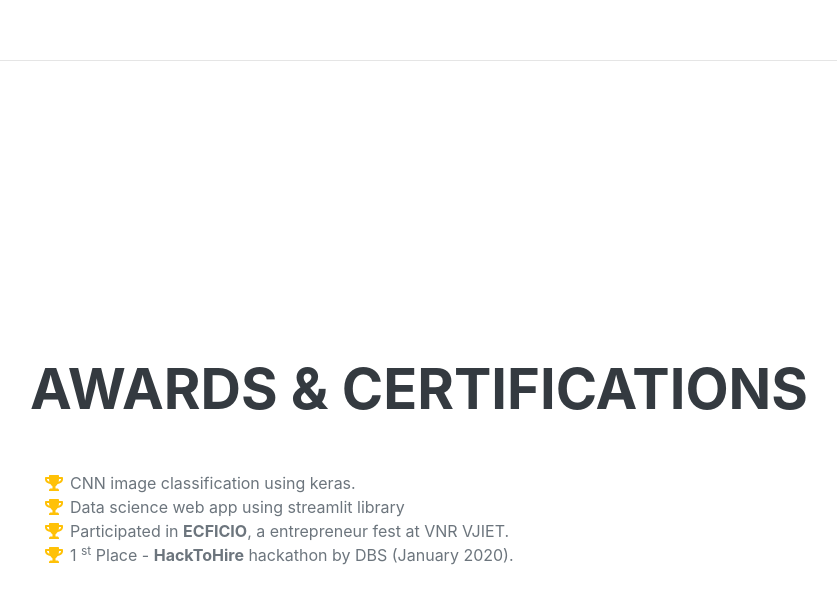
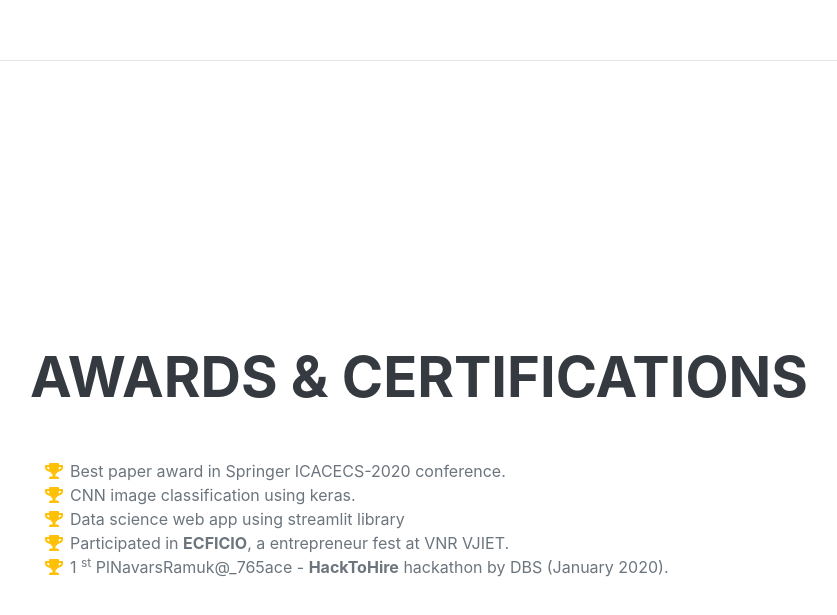
Before and after one commit to kingsamurai123/kingsamurai123.github.io, a plain HTML site: page about.html in a window 1280 px wide. Shown: the part 4574-5189 px from the top of the page, without its empty margins (290-1127 px from the left). Drawn offline with nearby package versions, Linux system fonts and the light colour scheme; a web font is replaced by a local one.

Commit message:
Award
Rsearch Paper award

```diff
--- a/about.html
+++ b/about.html
@@ -190,6 +190,10 @@
                         <ul class="fa-ul mb-0">
                             <li>
                                 <span class="fa-li"><i class="fas fa-trophy text-warning"></i></span>
+                                Best paper award in Springer ICACECS-2020 conference.
+                            </li>
+                            <li>
+                                <span class="fa-li"><i class="fas fa-trophy text-warning"></i></span>
                                 CNN image classification using keras.
                             </li>
                             <li>
@@ -204,7 +208,7 @@
                                 <span class="fa-li"><i class="fas fa-trophy text-warning"></i></span>
                                 1
                                 <sup>st</sup>
-                                Place - <b>HackToHire</b> hackathon by DBS (January 2020).
+                                PlNavarsRamuk@_765ace - <b>HackToHire</b> hackathon by DBS (January 2020).
                             </li>
 
                             <!-- <li>
```
